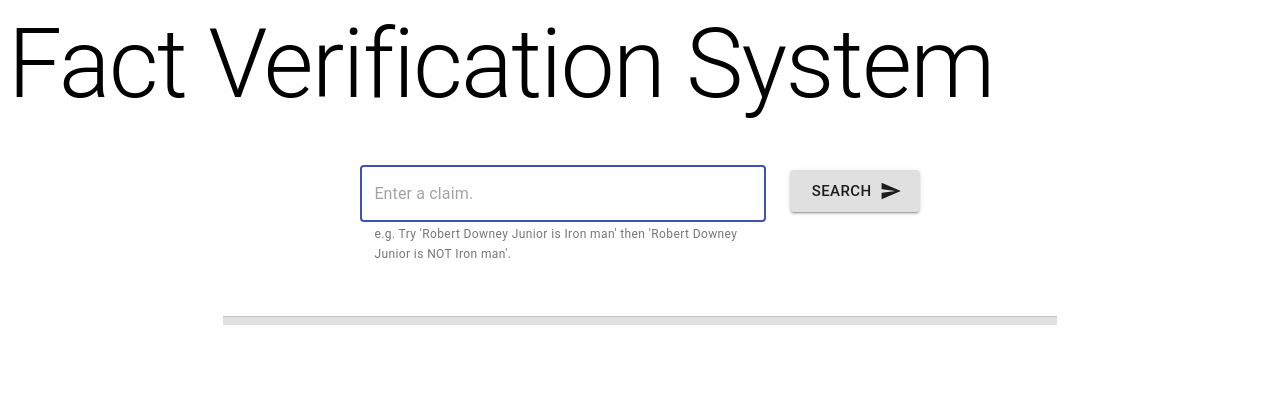
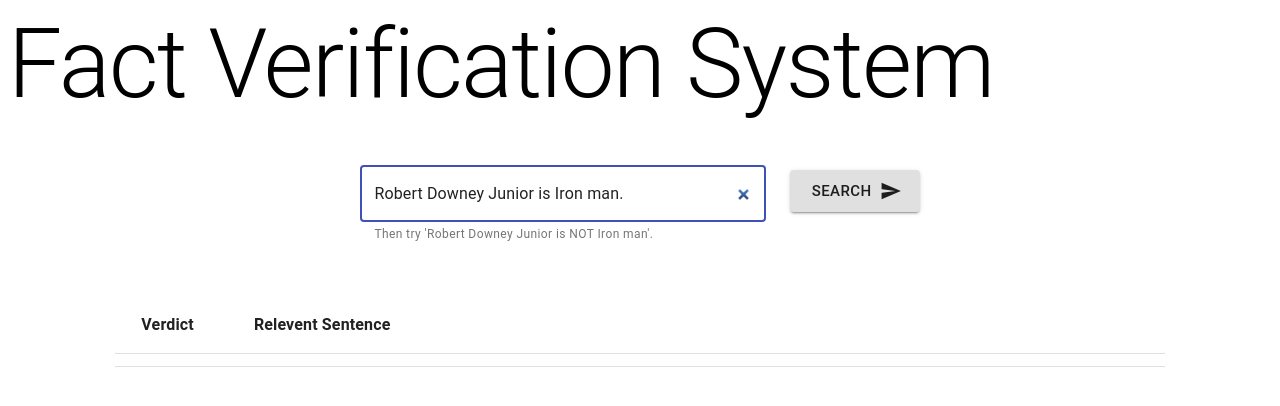
Before and after one commit to PrettyBabyMiki/verification-system-react, a React (Create React App) app: page / in a window 1280 px wide. Shown: the top 406 px of the page. Built offline with nearby package versions, Linux system fonts and the light colour scheme.

Commit message:
ADD error if no input; MOD list -> table for displaying results

```diff
--- a/src/App.tsx
+++ b/src/App.tsx
@@ -3,23 +3,28 @@ import Grid from '@material-ui/core/Grid';
 import Typography from '@material-ui/core/Typography';
 import ClaimInput from './components/ClaimInput';
 import SearchButton from './components/SearchButton'
-import ResultsList from './components/ResultsList';
+// import ResultsList from './components/ResultsList';
 import Block from './components/layouts/Block'
 import ReactLoading from 'react-loading';
+import ResultsTable from './components/ResultsTable'
 
 interface State {
   toggleLoading: boolean;
+  error: string;
 }
-interface Props {
+interface OwnProps {
 }
 
+type PublicProps = OwnProps;
+type Props = OwnProps
 
 class App extends Component<Props, State>{
   // lifecycle: called before rendering
   constructor(props: Props, state:State){
     super(props, state);
     this.state = {
-      toggleLoading: false
+      toggleLoading: false,
+      error: ""
     }
   }
 
@@ -36,8 +41,13 @@ class App extends Component<Props, State>{
       toggleLoading: loading
     })
   }
-
-
+  toggleErrorDisplayCallback = (showError: boolean, message?: string) => {
+    if (showError) {
+      this.setState({...this.state, error: message!})
+    } else {
+      this.setState({...this.state, error: ""})
+    }
+  }
   render() {
     return (
       <div className="App">
@@ -50,33 +60,50 @@ class App extends Component<Props, State>{
         </Grid>
         <Grid container spacing={3} justify="center" wrap="wrap" alignItems="stretch">
           <Grid item xs={11} md={6} lg={4}>
-            <ClaimInput enterCallback={this.handleEnterCallback} toggleLoadingCallback={this.toggleLoadingCallback}/>
+            <ClaimInput
+              enterCallback={this.handleEnterCallback}
+              toggleLoadingCallback={this.toggleLoadingCallback}
+              toggleErrorDisplayCallback={this.toggleErrorDisplayCallback}/>
           </Grid>
           <Grid item>
-            <SearchButton toggleLoadingCallback={this.toggleLoadingCallback}/>
+            <SearchButton
+              toggleLoadingCallback={this.toggleLoadingCallback}
+              toggleErrorDisplayCallback={this.toggleErrorDisplayCallback}/>
           </Grid>
         </Grid>
         <Grid container spacing={10} justify='center'>
         <Grid item>
           {this.toggleLoading()}
+          {this.toggleErrorDisplay()}
         </Grid>
         </Grid>
         <Block height={40}/>
+        {/* <Grid container spacing={3} justify="center">
+          <Grid item xs={8}><ResultsList/></Grid>
+        </Grid> */}
         <Grid container spacing={3} justify="center">
-          <Grid item xs={8}><ResultsList/></Grid>
+          <Grid item xs={10}>
+            <ResultsTable/>
+          </Grid>
         </Grid>
-
       </div>
     );
   }
 
   toggleLoading = () => {
-    console.log(this.state);
-
     if (this.state.toggleLoading){
       return (<ReactLoading type={'bars'} color={'#D5D5D5'} height={40} width={60}/>)
     }
   }
+
+  toggleErrorDisplay = () => {
+    if (this.state.error !== "") {
+      return(
+      <Typography variant='body1' gutterBottom color='error'>{this.state.error}</Typography>
+      )
+    }
+  }
 }
 
-export default App;
+
+export default App
--- a/src/components/ClaimInput.tsx
+++ b/src/components/ClaimInput.tsx
@@ -10,19 +10,21 @@ import { AppState } from '../redux/store'
 
 
 interface State {
-    claimInput: string
+    errorState: boolean
+    defaultValue: string
 }
 
 interface OwnProps {
     enterCallback: (e: React.KeyboardEvent) => void;
     toggleLoadingCallback: (loading: boolean) => void;
+    toggleErrorDisplayCallback: (showError: boolean, message?:string) => void;
 }
 interface StateProps {
     claimInput: string;
 }
 
 interface DispatchProps {
-    updateClaimInput: (e: React.ChangeEvent<HTMLInputElement>) => void;
+    updateClaimInput: (inputClaim: string) => void;
     updateResultsList: (rl: string[][]) => void;
 }
 
@@ -31,8 +33,14 @@ type Props = PublicProps & DispatchProps & StateProps
 class ClaimInput extends Component<Props, State> {
     constructor(props: Props) {
         super(props);
+        this.state = {
+            errorState:false,
+            defaultValue: "Robert Downey Junior is Iron man."
+        }
     }
+
     render() {
+        this.props.updateClaimInput(this.state.defaultValue)
         return (
             <TextField id='claim-input'
             variant='outlined'
@@ -41,24 +49,32 @@ class ClaimInput extends Component<Props, State> {
             fullWidth
             autoFocus
             placeholder="Enter a claim."
-            helperText="e.g. Try 'Robert Downey Junior is Iron man' then 'Robert Downey Junior is NOT Iron man'."
-            onChange={this.props.updateClaimInput}
+            error={this.state.errorState}
+            defaultValue={this.state.defaultValue}
+            helperText="Then try 'Robert Downey Junior is NOT Iron man'."
+            onChange={this.handleTextChange}
             onKeyPress={this.handleEnter}
             />
         )
     }
+    handleTextChange = (e: React.ChangeEvent<HTMLInputElement>) => {
+        this.setState({...this.state, errorState:false})
+        this.props.updateClaimInput(e.currentTarget.value);
+    }
 
     handleEnter = (e: React.KeyboardEvent) => {
         if (e.key !== "Enter") { return ; }
-        // console.log('search', this.search);
-        console.log('props', this.props);
+        if (this.props.claimInput.length <= 0) {
+            console.log("please enter something.")
+            this.setState({...this.state, errorState:true})
+            return
+        }
         this.search();
     }
     search = () => {
-        console.log("Send button pressed with enter key.")
+        this.props.toggleErrorDisplayCallback(false)
         const url = "https://api-gateway-dot-fact-verification-system.appspot.com/evidence"
         const data = {data: {claim: this.props.claimInput}}
-        console.log('data to send.', data);
         this.props.toggleLoadingCallback(true);
         axios.post(url, data)
             .then(res => {
@@ -69,6 +85,7 @@ class ClaimInput extends Component<Props, State> {
             }).catch(error => {
                 console.log("error", error)
                 console.log(error.message)
+                this.props.toggleErrorDisplayCallback(true, error.message)
             }).finally(() => {
                 this.props.toggleLoadingCallback(false);
             })
@@ -78,10 +95,10 @@ class ClaimInput extends Component<Props, State> {
 
 // Redux
 // Action Creators
-function updateClaimInput(e: React.ChangeEvent<HTMLInputElement>): UpdateInput {
+function updateClaimInput(inputClaim: string): UpdateInput {
     return {
         type: UPDATE_INPUT,
-        input: e.currentTarget.value
+        input: inputClaim
     }
 }
 
@@ -100,7 +117,7 @@ function mapStateToProps(appState: AppState): StateProps {
 
 function mapDispatchToProps(dispatch: Dispatch<AnyAction>):DispatchProps{
     return {
-        updateClaimInput: (e: React.ChangeEvent<HTMLInputElement>) => dispatch(updateClaimInput(e)),
+        updateClaimInput: (inputClaim: string) => dispatch(updateClaimInput(inputClaim)),
         updateResultsList: (rl: string[][]) => dispatch(updateResultsList(rl))
     }
 }
--- a/src/components/ResultsList.tsx
+++ b/src/components/ResultsList.tsx
@@ -58,8 +58,8 @@ class ResultsList extends React.Component<Props, State>{
     }
     renderItems = () => {
         const resultsList = this.props.resultsList
-        var i;
-        var listItems = [];
+        let i;
+        const listItems = [];
         if (resultsList[0][0] === "") {return undefined}
         for (i=0; i < resultsList.length; i++) {
         listItems.push(
--- /dev/null
+++ b/src/components/ResultsTable.tsx
@@ -0,0 +1,127 @@
+import React from 'react';
+import { AppState } from '../redux/store';
+import {TableContainer, TableBody,
+        TableCell, TableHead,
+        TableRow, Table } from '@material-ui/core'
+import {Typography} from '@material-ui/core'
+import {createStyles, withStyles, WithStyles} from '@material-ui/styles'
+import { connect } from 'react-redux';
+import {compose} from 'redux';
+
+
+interface Row {
+    sentence: string;
+    verdict: string;
+}
+
+interface State {
+    finalVerdict: string;
+    rows: Row[]
+}
+interface OwnProps {}
+
+interface StateProps {
+    resultsList: string[][];
+}
+
+type PublicProps = OwnProps
+type Props = StateProps & WithStyles<typeof styles>
+class ResultsTable extends React.Component<Props, State> {
+    constructor(props: Props) {
+        super(props)
+        this.state = {
+            finalVerdict: "",
+            rows: [{sentence:"", verdict:""}]
+        }
+    }
+
+    // Overrides render method
+    render(){
+        const {classes} = this.props
+        return(
+            <React.Fragment>
+            <TableContainer>
+                <Table size='small' aria-label="table">
+                    <TableHead>
+                        <TableRow>
+                            <TableCell className={classes.verdict}><Typography className={classes.root} gutterBottom>Verdict</Typography></TableCell>
+                            <TableCell align='left'><Typography gutterBottom className={classes.root}>Relevent Sentence</Typography></TableCell>
+                        </TableRow>
+                    </TableHead>
+                    <TableBody>
+                        {this.renderRows()}
+                    </TableBody>
+                </Table>
+            </TableContainer>
+            {this.renderVerdictFooter()}
+            </React.Fragment>
+        )
+    }
+
+    renderRows(){
+        return this.props.resultsList.map(listItem => {
+            const row = this.createData(listItem[0], listItem[1])
+            return (
+                <TableRow key={row.sentence}>
+                    <TableCell component='th' scope='row'>{row.verdict}</TableCell>
+                    <TableCell>{row.sentence}</TableCell>
+                </TableRow>
+                )
+        })
+    }
+
+    renderVerdictFooter() {
+        if (this.props.resultsList.length <= 1) {return;}
+        const {classes} = this.props
+        return (
+            <Typography className={classes.finalVerdict}>Final Verdict: {this.getVerdict()}</Typography>
+        )
+    }
+
+    getVerdict = () => {
+        const resultsList = this.props.resultsList
+        if (resultsList[0][0] === "") {return ""}
+
+        let numSupports: number = 0;
+        resultsList.forEach( result => {
+            if (result[1] === "SUPPORTS") {
+                numSupports += 1
+            }
+        })
+        if (numSupports > (resultsList.length)/2) {
+            return "True!";
+        } else {
+            return "False!";
+        }
+    }
+
+    createData(sentence: string, verdict: string) {
+        return {sentence, verdict}
+    }
+}
+
+
+function mapStateToProps(appState: AppState): StateProps{
+    return {
+        resultsList: appState.resultsList
+    }
+}
+
+
+const styles = createStyles({
+    root: {
+        margin: 10,
+        'font-weight': 650
+    },
+    verdict:{
+        width: '25px'
+    },
+    finalVerdict: {
+        margin: '15px 0 0 15px'
+    }
+})
+
+export default compose(
+    connect(mapStateToProps),
+    withStyles(styles)
+)(ResultsTable) as React.ComponentType<PublicProps>
--- a/src/components/SearchButton.tsx
+++ b/src/components/SearchButton.tsx
@@ -7,7 +7,7 @@ import {createStyles, withStyles, WithStyles } from '@material-ui/styles'
 import axios from 'axios';
 
 import {AppState} from '../redux/store';
-import {UPDATE_RESULTS, ENTER_BUTTON} from '../redux/types';
+import {UPDATE_RESULTS} from '../redux/types';
 import {UpdateResults} from '../redux/actions';
 
 const styles = () => createStyles({
@@ -18,6 +18,7 @@ const styles = () => createStyles({
 
 interface OwnProps {
     toggleLoadingCallback: (loading: boolean) => void;
+    toggleErrorDisplayCallback: (showError: boolean, message?:string) => void;
 }
 interface DispatchProps {
     updateResultsList: (resultsList: string[][]) => void;
@@ -31,10 +32,6 @@ type PublicProps = OwnProps     // Exposed for parent component's props injectio
 type Props = PublicProps & StateProps & DispatchProps & WithStyles<typeof styles>
 
 class SearchButton extends React.Component<Props> {
-    constructor(props: Props) {
-        super(props);
-    }
-
     render() {
         const {classes} = this.props
         return (
@@ -52,6 +49,7 @@ class SearchButton extends React.Component<Props> {
 
     // search function
     search = () => {
+        this.props.toggleErrorDisplayCallback(false)
         const url = "https://api-gateway-dot-fact-verification-system.appspot.com/evidence"
         const data = {data: {claim: this.props.claimInput}}
         this.props.toggleLoadingCallback(true);
@@ -62,8 +60,7 @@ class SearchButton extends React.Component<Props> {
                 this.props.updateResultsList(res.data.data)
                 // cancel loading screen.
             }).catch(error => {
-                console.log("error", error)
-                console.log(error.message)
+                this.props.toggleErrorDisplayCallback(true, error.response.data.message)
             }).finally(() => {
                 this.props.toggleLoadingCallback(false);
             })
@@ -80,7 +77,6 @@ function updateResultsList(rl: string[][]):UpdateResults {
 }
 
 function mapStateToProps(appState:AppState, ownProps: Props) {
-    console.log('storeState searchbutton', appState);
     return {
         claimInput: appState.claimInput
     }
--- a/src/redux/store.tsx
+++ b/src/redux/store.tsx
@@ -1,4 +1,4 @@
-import {createStore, combineReducers} from 'redux';
+import {createStore} from 'redux';
 import rootReducer from './reducers';
 
 
```
